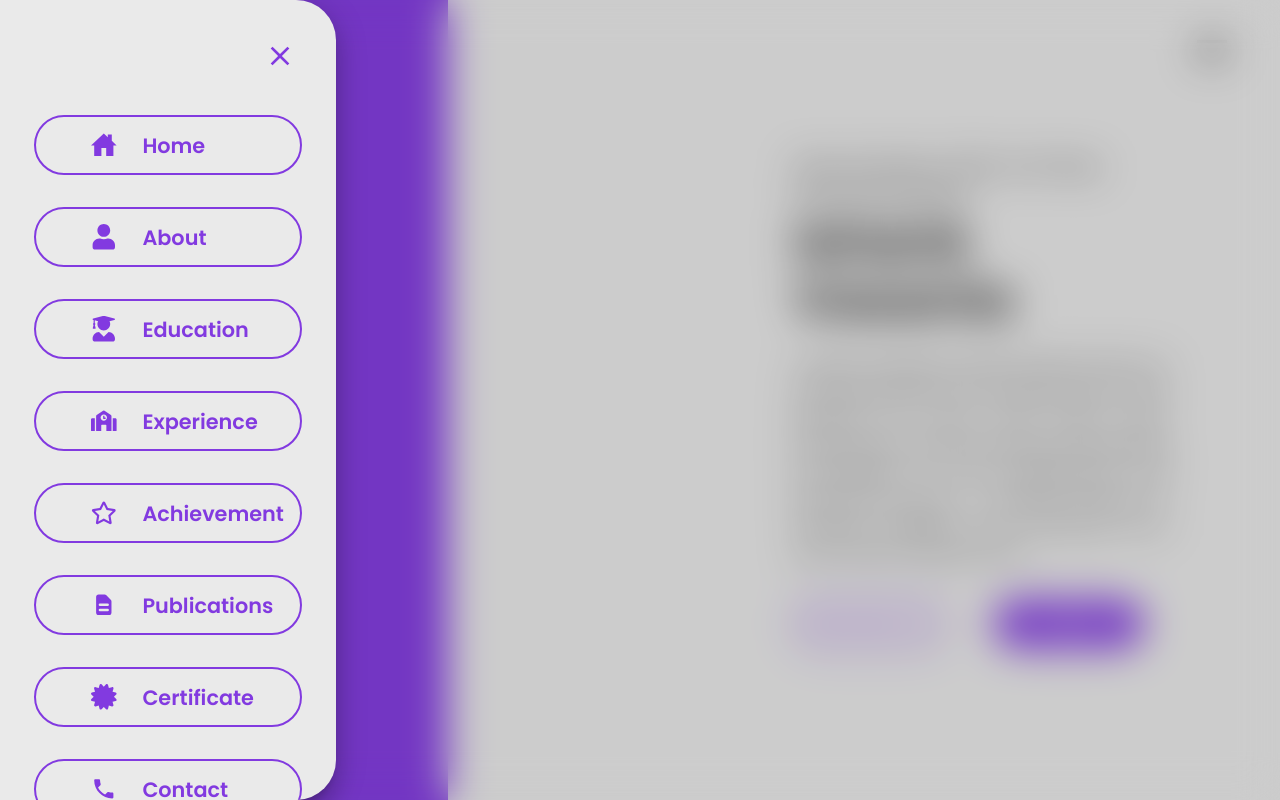
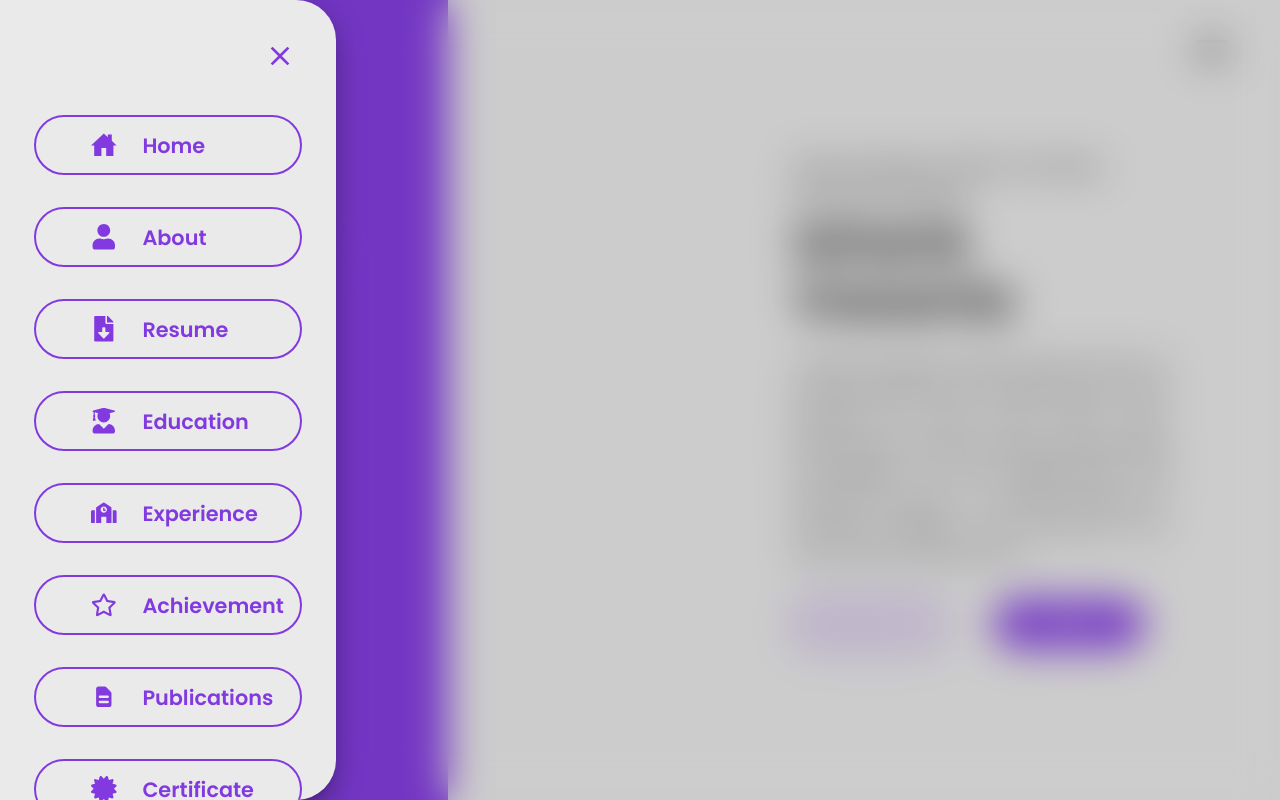
Before and after one commit to Ishank09/profile, a React (Create React App) app: page /blog in a window 1280 px wide. Both pictures are taken after a click on the icon 1212 px from the left and 50 px from the top of the page. Shown: the top 800 px of the page. Built offline with nearby package versions, Linux system fonts and the light colour scheme; a web font is replaced by a local one.

Commit message:
scroll bar

```diff
--- a/src/components/Navbar/Navbar.css
+++ b/src/components/Navbar/Navbar.css
@@ -28,6 +28,25 @@
 .navLink--container {
     margin-top: 5rem;
 }
+
+
+::-webkit-scrollbar {
+    background: rgb(252, 248, 248);
+    /* display: none; */
+}
+
+::-webkit-scrollbar-track {
+    background: rgb(236, 235, 235);
+    width: 10%;
+}
+::-webkit-scrollbar-thumb {
+    background: rgba(114, 112, 112, 0.822);
+  border-radius: 10px;
+  transition: 0.3s;
+  /* width: 10%;
+  height: 10%; */
+}
+
 
 .drawer > .MuiBackdrop-root {
     background: rgba(33, 33, 33, 0.15) !important;
--- a/src/components/Navbar/Navbar.js
+++ b/src/components/Navbar/Navbar.js
@@ -5,7 +5,7 @@ import { IoMenuSharp, IoHomeSharp } from 'react-icons/io5';
 import { HiDocumentText } from 'react-icons/hi';
 import { BsFillGearFill } from 'react-icons/bs';
 import { MdPhone } from 'react-icons/md';
-import { FaUser, FaFolderOpen, FaCertificate, FaSchool, FaUserGraduate, FaRegStar} from 'react-icons/fa';
+import { FaUser, FaFolderOpen, FaCertificate, FaSchool, FaUserGraduate, FaRegStar, FaFilePdf, FaFileDownload} from 'react-icons/fa';
 import { makeStyles } from '@material-ui/core/styles';
 import Drawer from '@material-ui/core/Drawer';
 import CloseIcon from '@material-ui/icons/Close';
@@ -48,13 +48,14 @@ function Navbar() {
         },
         MuiDrawer: {
             // padding: '0em 1.8em',
+
             width: '14em',
             fontFamily: ' var(--primaryFont)',
             fontStyle: ' normal',
             fontWeight: ' normal',
             fontSize: ' 24px',
             background: theme.secondary,
-            overflow: 'hidden',
+            overflow: 'scroll',
             borderTopRightRadius: '40px',
             borderBottomRightRadius: '40px',
             [t.breakpoints.down('sm')]: {
@@ -98,7 +99,7 @@ function Navbar() {
                 color: theme.secondary,
             },
             [t.breakpoints.down('sm')]: {
-                width: '100%',
+                width: '80%',
                 padding: '0 25px',
                 height: '55px',
             },
@@ -154,6 +155,7 @@ function Navbar() {
                 }}
                 anchor='left'
                 open={open}
+
                 classes={{ paper: classes.MuiDrawer }}
                 className='drawer'
                 disableScrollLock={true}
@@ -210,7 +212,25 @@ function Navbar() {
                                 </div>
                             </NavLink>
                         </Fade>
-
+                        <Fade left>
+                            <NavLink
+                                to={headerData.resumePdf}
+                                download='Ishank_Vasania_Resume'
+                                target='_blank'
+                                smooth={true}
+                                spy='true'
+                                duration={2000}
+                            >
+                                <div className={classes.drawerItem}>
+                                    <FaFileDownload
+                                        className={classes.drawerIcon}
+                                    />
+                                    <span className={classes.drawerLinks}>
+                                        Resume
+                                    </span>
+                                </div>
+                            </NavLink>
+                        </Fade>
                         <Fade left>
                             <NavLink
                                 to='/#education'
@@ -243,23 +263,7 @@ function Navbar() {
                             </NavLink>
                         </Fade>
 
-                        {/* <Fade left>
-                            <NavLink
-                                to='/#resume'
-                                smooth={true}
-                                spy='true'
-                                duration={2000}
-                            >
-                                <div className={classes.drawerItem}>
-                                    <HiDocumentText
-                                        className={classes.drawerIcon}
-                                    />
-                                    <span className={classes.drawerLinks}>
-                                        Resume
-                                    </span>
-                                </div>
-                            </NavLink>
-                        </Fade> */}
+
 
                         {/* <Fade left>
                             <NavLink
```
